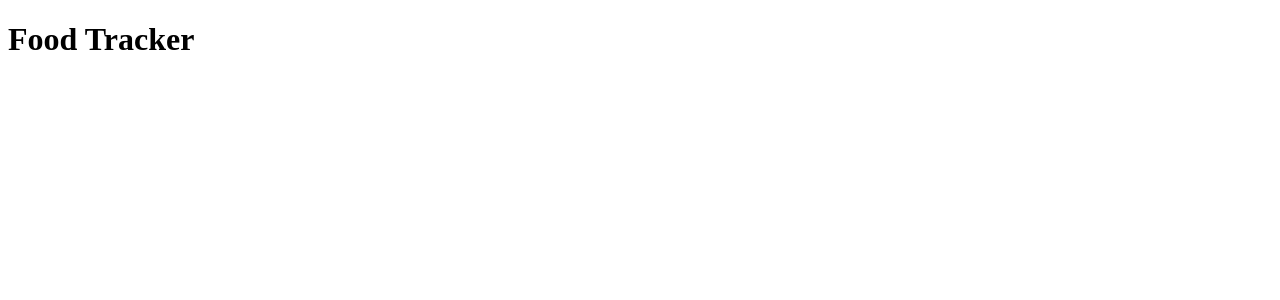
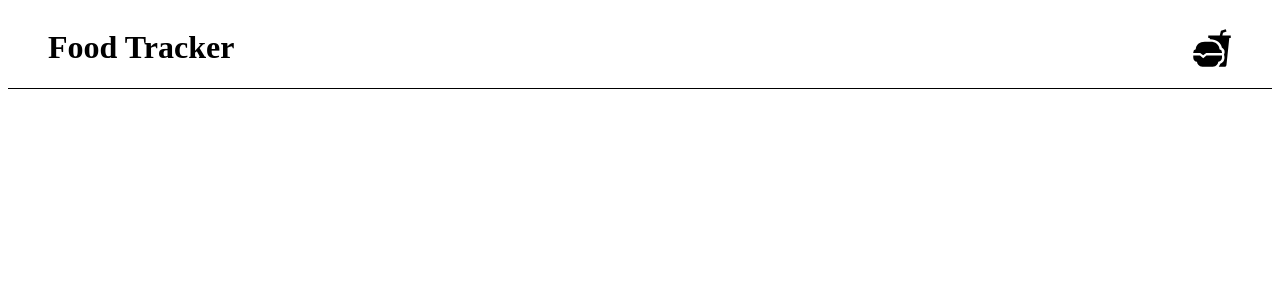
Before and after one commit to loveefraimsson/food-tracker, a React (Vite) app: page / in a window 1280 px wide. Shown: the top 300 px of the page. Built offline with nearby package versions, Linux system fonts and the light colour scheme.

Commit message:
Simple header and updated readme-file

```diff
--- a/package.json
+++ b/package.json
@@ -11,7 +11,8 @@
   },
   "dependencies": {
     "react": "^18.2.0",
-    "react-dom": "^18.2.0"
+    "react-dom": "^18.2.0",
+    "react-icons": "^5.0.1"
   },
   "devDependencies": {
     "@types/react": "^18.2.64",
--- a/src/App.css
+++ b/src/App.css
@@ -0,0 +1,7 @@
+header {
+    display: flex;
+    align-items: center;
+    justify-content: space-between;
+    padding: 0px 40px;
+    border-bottom: 1px solid black;
+}
--- a/src/App.jsx
+++ b/src/App.jsx
@@ -1,5 +1,6 @@
 import React, { useState, useEffect } from 'react';
 import './App.css';
+import Header from './components/Header';
 
 
 function App() {
@@ -8,7 +9,7 @@ function App() {
 
   return (
     <>
-      <h1>Food Tracker</h1>
+      <Header />
     </>
   )
 }
--- /dev/null
+++ b/src/components/Header.jsx
@@ -0,0 +1,14 @@
+import React, { useState, useEffect } from "react";
+import { IoFastFoodSharp } from "react-icons/io5";
+
+function Header() {
+
+    return (
+        <header>
+            <h1>Food Tracker</h1>
+            <IoFastFoodSharp size={40} />
+        </header>
+    )
+}
+
+export default Header;
```
Also changed, not shown: 2 other files (tests, documents, lock files or other folders).
